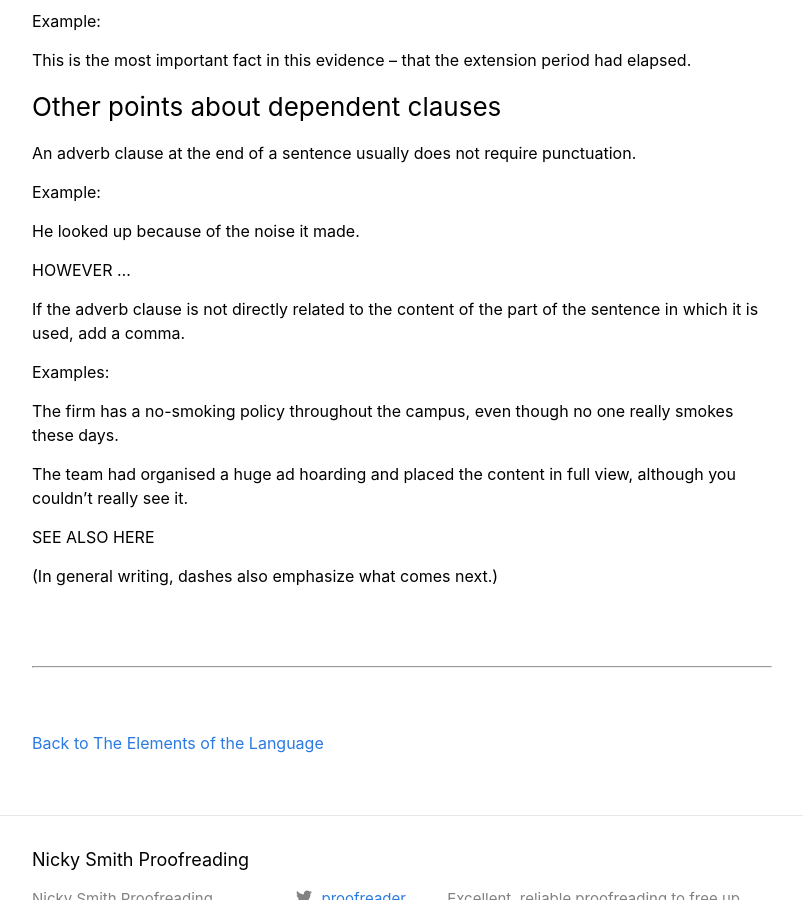
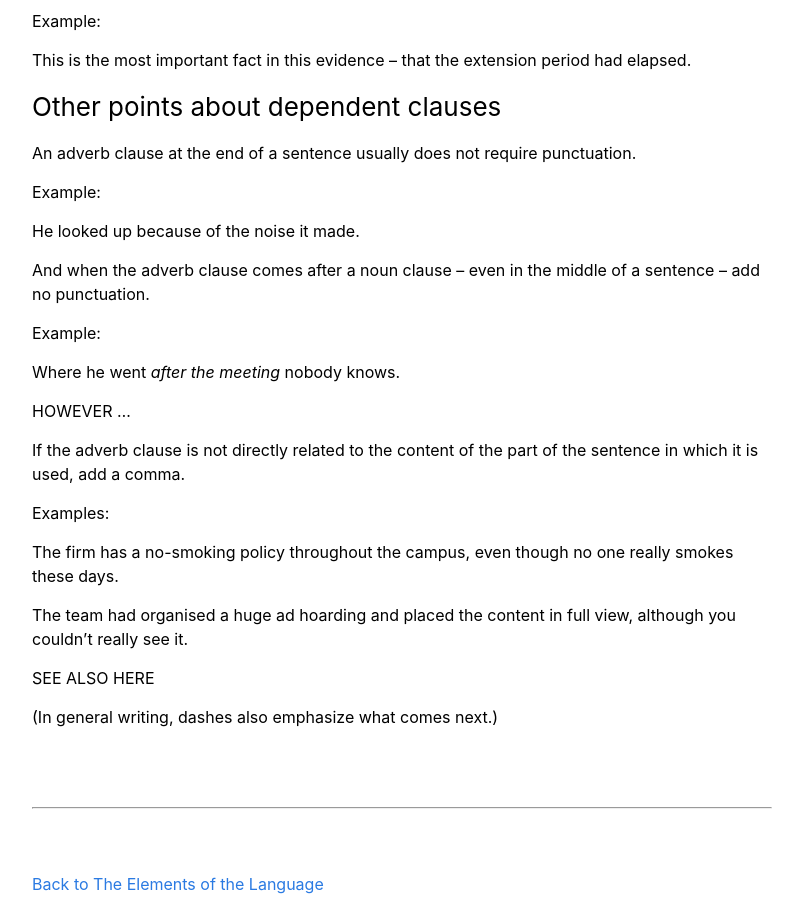
Before and after one commit to NickPax/my-website, a Jekyll site: the page built from _structures/dependent-clause.md, in a window 1280 px wide and 900 px high, scrolled down 2639 px. Shown: the whole window, without its empty margins (238-1041 px from the left). Built offline with Jekyll 4.4.1, drawn with Linux system fonts in a browser that asks for light colours.

Commit message:
Update dependent-clause.md

```diff
--- a/_structures/dependent-clause.md
+++ b/_structures/dependent-clause.md
@@ -130,6 +130,14 @@ Example:
 
 He looked up because of the noise it made.
 
+And when the adverb clause comes after a noun clause -- even in the middle of a sentence -- add no punctuation.
+
+Example:
+
+Where he went *after the meeting* nobody knows.
+
+
+
 HOWEVER ...
 
 If the adverb clause is not directly related to the content of the part of the sentence in which it is used, add a comma.
```
